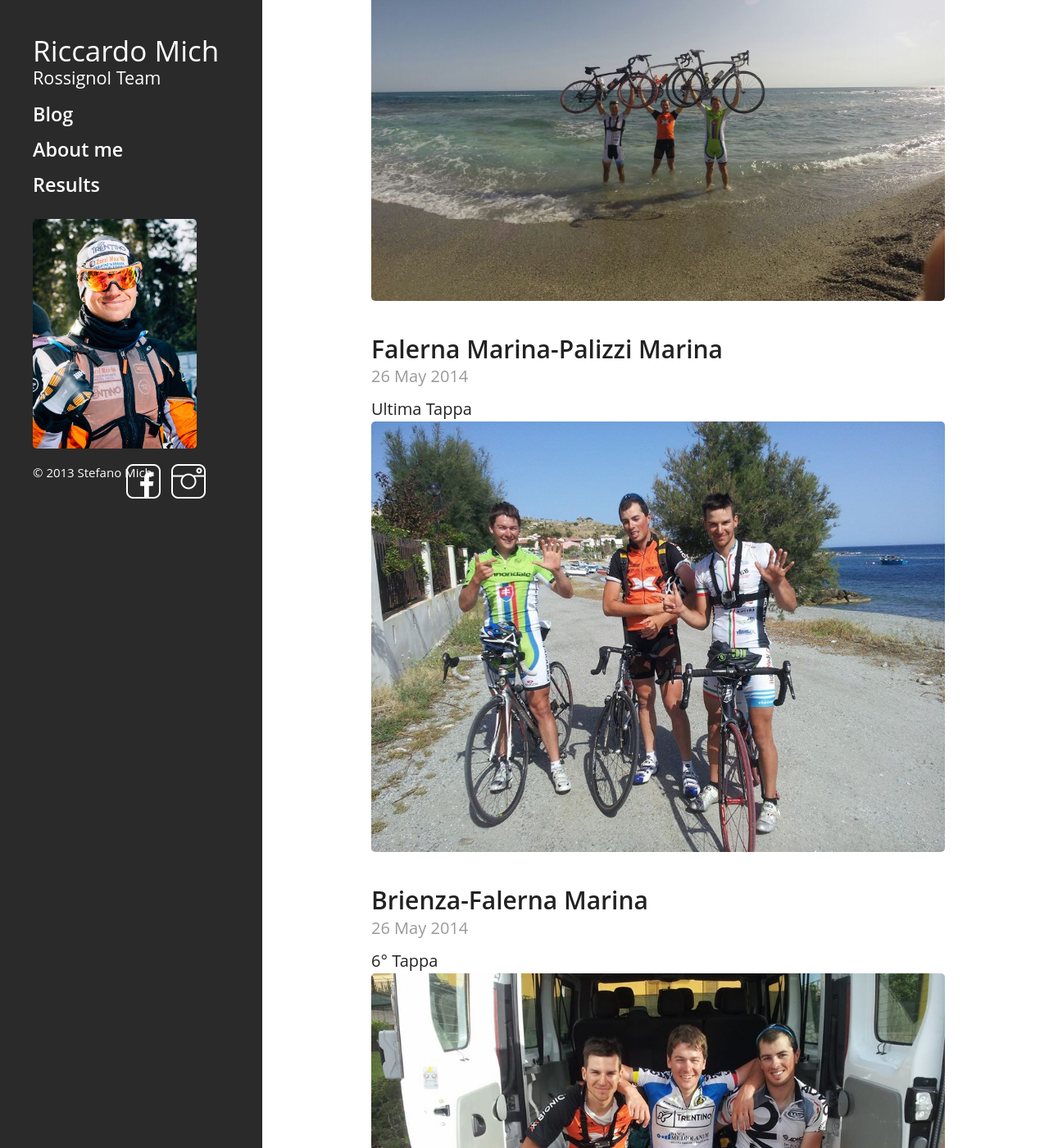
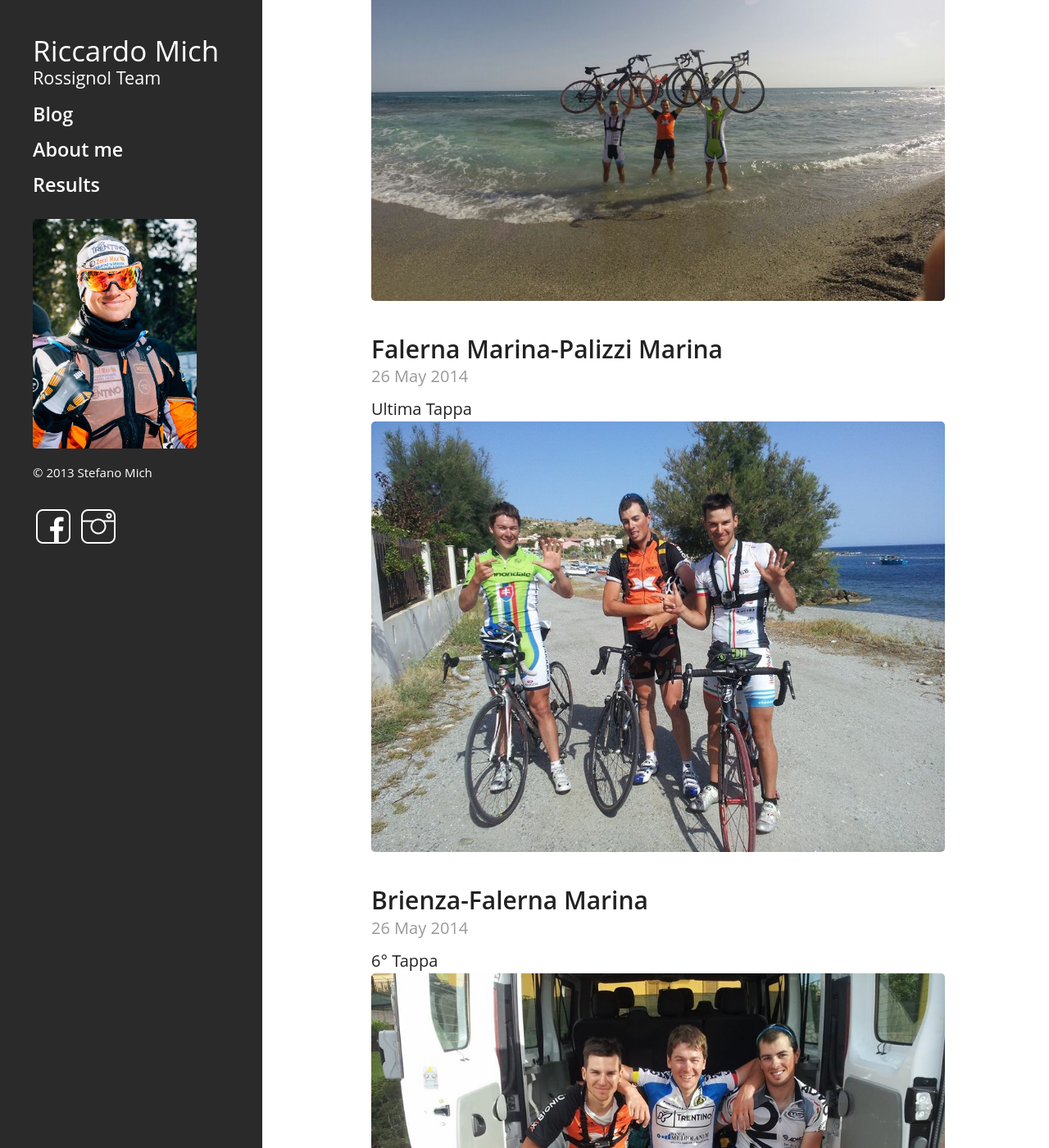
Before and after one commit to stefanomich22/mich93.github.io, a Jekyll site: the page built from index.html, in a window 1280 px wide and 1400 px high, scrolled down 306 px. Shown: the whole window at 82% size. Built offline with Jekyll 4.4.1, drawn with Linux system fonts in a browser that asks for light colours; Markdown is read by kramdown in place of the engine named in the settings; the list of posts is cut into pages by our own code.

Commit message:
fixes social banner

```diff
--- a/public/css/hyde.css
+++ b/public/css/hyde.css
@@ -354,14 +354,6 @@ a:hover {
 	width: 100px;
 
 }
-@media (min-width: 400px) {
-  .resultsTable{
-	text-align:center;
-	width: 100px;
-
-}
-
-}
 	/* Responsive
 -------------------------------------------------- */
 @media (min-width: 768px) {
@@ -376,19 +368,10 @@ a:hover {
     margin-left: 40px;
     margin-right: 40px;
   }
-  .sponsorfooter{
-	  position: absolute;
-	  width: 75%;
-	  right: 0;
-	  align: middle;
-	  text-align: center;
-	  /*display: inline-block;*/
+
+
+
 }
-  .resultsTable{
-	   text-align:center;
-	   width: 300px;
-}
-
 
 
 @media (min-width: 990px) {
@@ -445,8 +428,8 @@ a:hover {
   }
   .social{
     position:absolute;
-  	left:110px;
-  	bottom:-30px;
+  	left:0px;
+  	bottom:-85px;
   	display: inline-block;
   }
   .socialimg{
```
